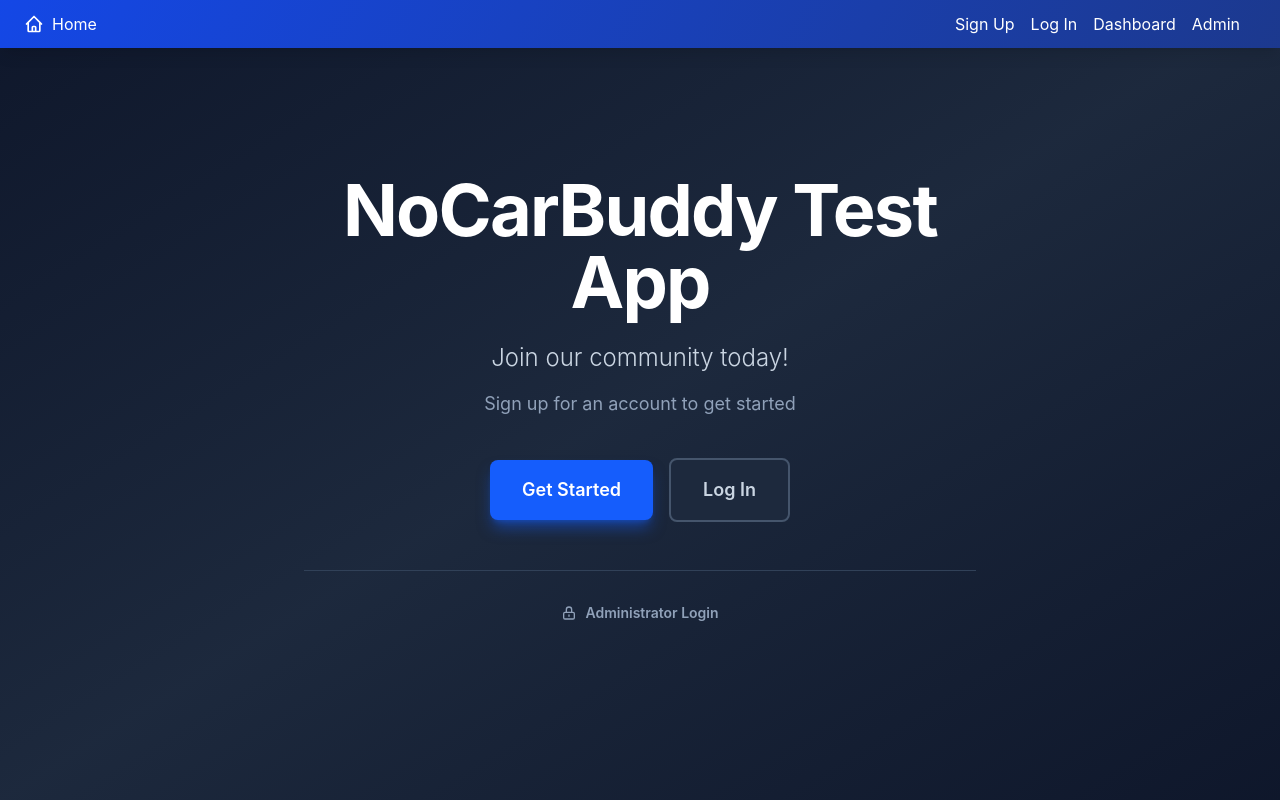
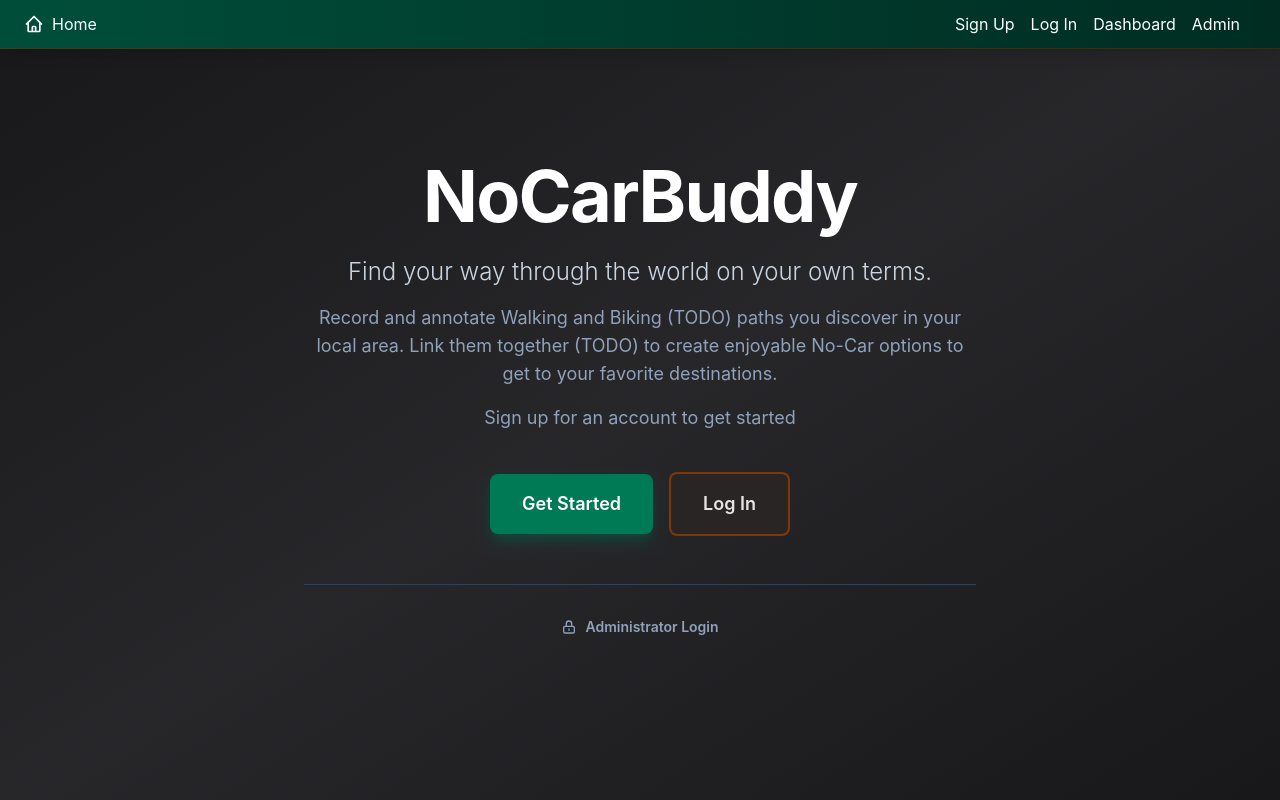
Before and after one commit to xmocxd/NoCarBuddy, a React (Vite) app: page / in a window 1280 px wide. Built offline with nearby package versions, Linux system fonts and the light colour scheme.

Commit message:
change colors

```diff
--- a/src/App.jsx
+++ b/src/App.jsx
@@ -22,7 +22,7 @@ const router = createBrowserRouter([
     {
         // main element to display routes within
         element: (
-            <div className="min-h-screen flex items-center justify-center bg-linear-to-br from-slate-900 via-slate-800 to-slate-900 px-4">
+            <div className="min-h-screen flex items-center justify-center bg-linear-to-br from-zinc-900 via-zinc-800 to-zinc-900 px-4">
                 <NavBar pages={pages} />
                 <Outlet />
             </div>
--- a/src/components/AdminLoginPage.jsx
+++ b/src/components/AdminLoginPage.jsx
@@ -32,7 +32,7 @@ function AdminLoginPage() {
                     <div>
                         <label className="block text-slate-300 mb-2 text-sm sm:text-base" htmlFor="username">Username</label>
                         <input
-                            className="w-full p-2.5 sm:p-3 rounded-lg bg-slate-700 border border-slate-600 text-white focus:outline-none focus:border-blue-500 text-sm sm:text-base"
+                            className="w-full p-2.5 sm:p-3 rounded-lg bg-slate-700 border border-slate-600 text-white focus:outline-none focus:border-emerald-500 text-sm sm:text-base"
                             type="text"
                             name="username"
                             value={userName}
@@ -42,7 +42,7 @@ function AdminLoginPage() {
                     <div>
                         <label className="block text-slate-300 mb-2 text-sm sm:text-base" htmlFor="password">Password</label>
                         <input
-                            className="w-full p-2.5 sm:p-3 rounded-lg bg-slate-700 border border-slate-600 text-white focus:outline-none focus:border-blue-500 text-sm sm:text-base"
+                            className="w-full p-2.5 sm:p-3 rounded-lg bg-slate-700 border border-slate-600 text-white focus:outline-none focus:border-emerald-500 text-sm sm:text-base"
                             type="password"
                             name="password"
                             value={password}
@@ -50,7 +50,7 @@ function AdminLoginPage() {
                         />
                     </div>
                     <div className="text-center">
-                        <button onClick={(e) => { e.preventDefault(); submit(); }} className="mt-5 w-full sm:w-auto rounded-lg bg-blue-600 text-white hover:bg-blue-700 active:bg-blue-800 cursor-pointer py-3 px-6 sm:px-8 transition-all duration-200 font-semibold shadow-lg shadow-blue-600/50 hover:shadow-xl hover:shadow-blue-600/60 hover:scale-105 transform text-sm sm:text-base" type="submit">
+                        <button onClick={(e) => { e.preventDefault(); submit(); }} className="mt-5 w-full sm:w-auto rounded-lg bg-emerald-700 text-white hover:bg-emerald-600 active:bg-emerald-800 cursor-pointer py-3 px-6 sm:px-8 transition-all duration-200 font-semibold shadow-lg shadow-emerald-800/50 hover:shadow-xl hover:shadow-emerald-700/60 hover:scale-105 transform text-sm sm:text-base" type="submit">
                             Login
                         </button>
                     </div>
--- a/src/components/AdminPage.jsx
+++ b/src/components/AdminPage.jsx
@@ -87,7 +87,7 @@ function AdminPage() {
                 <p className="text-base sm:text-xl md:text-2xl text-slate-300 font-light mb-6 sm:mb-8">
                     View and Modify User Accounts <span className="text-green-400 block sm:inline mt-2 sm:mt-0">{adminStatus && "-- Admin Access OK"}</span>
                 </p>
-                <p className="text-base sm:text-lg mb-4 sm:mb-8 font-bold text-blue-300">Registered Users:</p>
+                <p className="text-base sm:text-lg mb-4 sm:mb-8 font-bold text-amber-300">Registered Users:</p>
                 <div className="text-sm sm:text-base lg:text-lg text-slate-300 overflow-x-auto">
                     <table className="w-full table-auto border-collapse min-w-[640px]">
                         <thead>
--- a/src/components/BackHomeButton.jsx
+++ b/src/components/BackHomeButton.jsx
@@ -3,7 +3,7 @@ import { Link } from 'react-router-dom';
 function BackHomeButton() {
     return (
         <Link to="/">
-            <button className="rounded-lg bg-blue-600 text-white hover:bg-blue-700 active:bg-blue-800 cursor-pointer py-3 px-6 transition-all duration-200 font-semibold shadow-lg shadow-blue-600/50 hover:shadow-xl hover:shadow-blue-600/60 hover:scale-105 transform inline-flex items-center gap-2">
+            <button className="rounded-lg bg-emerald-700 text-white hover:bg-emerald-600 active:bg-emerald-800 cursor-pointer py-3 px-6 transition-all duration-200 font-semibold shadow-lg shadow-emerald-800/50 hover:shadow-xl hover:shadow-emerald-700/60 hover:scale-105 transform inline-flex items-center gap-2">
                 <svg className="w-5 h-5" fill="none" stroke="currentColor" viewBox="0 0 24 24">
                     <path strokeLinecap="round" strokeLinejoin="round" strokeWidth={2} d="M3 12l2-2m0 0l7-7 7 7M5 10v10a1 1 0 001 1h3m10-11l2 2m-2-2v10a1 1 0 01-1 1h-3m-6 0a1 1 0 001-1v-4a1 1 0 011-1h2a1 1 0 011 1v4a1 1 0 001 1m-6 0h6" />
                 </svg>
--- a/src/components/HomePage.jsx
+++ b/src/components/HomePage.jsx
@@ -6,10 +6,14 @@ function HomePage() {
             <div className="text-center space-y-8">
                 <div className="space-y-4">
                     <h1 className="text-6xl md:text-7xl font-bold text-white mb-6 tracking-tight">
-                        NoCarBuddy Test App
+                        NoCarBuddy
                     </h1>
                     <p className="text-xl md:text-2xl text-slate-300 font-light">
-                        Join our community today!
+                        Find your way through the world on your own terms.
+                    </p>
+                    <p className="text-lg text-slate-400">
+                        Record and annotate Walking and Biking (TODO) paths you discover in your local area.
+                        Link them together (TODO) to create enjoyable No-Car options to get to your favorite destinations.
                     </p>
                     <p className="text-lg text-slate-400">
                         Sign up for an account to get started
@@ -18,12 +22,12 @@ function HomePage() {
 
                 <div className="flex flex-col sm:flex-row gap-4 justify-center items-center mt-10">
                     <Link to="/signup/" className="w-full sm:w-auto">
-                        <button className="w-full sm:w-auto rounded-lg bg-blue-600 text-white hover:bg-blue-700 active:bg-blue-800 cursor-pointer py-4 px-8 transition-all duration-200 font-semibold text-lg shadow-lg shadow-blue-600/50 hover:shadow-xl hover:shadow-blue-600/60 hover:scale-105 transform">
+                        <button className="w-full sm:w-auto rounded-lg bg-emerald-700 text-white hover:bg-emerald-600 active:bg-emerald-800 cursor-pointer py-4 px-8 transition-all duration-200 font-semibold text-lg shadow-lg shadow-emerald-800/50 hover:shadow-xl hover:shadow-emerald-700/60 hover:scale-105 transform">
                             Get Started
                         </button>
                     </Link>
                     <Link to="/login/" className="w-full sm:w-auto">
-                        <button className="w-full sm:w-auto rounded-lg bg-slate-800 text-slate-300 border-2 border-slate-600 hover:border-slate-500 hover:bg-slate-700 py-4 px-8 transition-all duration-200 font-semibold text-lg cursor-pointer hover:scale-105 transform">
+                        <button className="w-full sm:w-auto rounded-lg bg-stone-800 text-stone-200 border-2 border-amber-800/80 hover:border-amber-700 hover:bg-stone-700/90 py-4 px-8 transition-all duration-200 font-semibold text-lg cursor-pointer hover:scale-105 transform">
                             Log In
                         </button>
                     </Link>
@@ -32,7 +36,7 @@ function HomePage() {
                 <div className="pt-8 border-t border-slate-700 mt-12">
                     <p className="text-sm text-slate-500">
                         <Link to="/admin/">
-                            <span className="font-semibold text-slate-400 hover:text-blue-400 transition-colors duration-200 inline-flex items-center gap-2">
+                            <span className="font-semibold text-slate-400 hover:text-emerald-400 transition-colors duration-200 inline-flex items-center gap-2">
                                 <svg className="w-4 h-4" fill="none" stroke="currentColor" viewBox="0 0 24 24">
                                     <path strokeLinecap="round" strokeLinejoin="round" strokeWidth={2} d="M12 15v2m-6 4h12a2 2 0 002-2v-6a2 2 0 00-2-2H6a2 2 0 00-2 2v6a2 2 0 002 2zm10-10V7a4 4 0 00-8 0v4h8z" />
                                 </svg>
--- a/src/components/LoginPage.jsx
+++ b/src/components/LoginPage.jsx
@@ -51,7 +51,7 @@ function LoginPage() {
                         <input
                             id="email"
                             type="email"
-                            className="w-full p-2.5 sm:p-3 rounded-lg bg-slate-700 border border-slate-600 text-white focus:outline-none focus:border-blue-500 text-sm sm:text-base"
+                            className="w-full p-2.5 sm:p-3 rounded-lg bg-slate-700 border border-slate-600 text-white focus:outline-none focus:border-emerald-500 text-sm sm:text-base"
                             value={email}
                             onChange={(e) => setEmail(e.target.value)}
                             required
@@ -63,7 +63,7 @@ function LoginPage() {
                         <input
                             id="password"
                             type="password"
-                            className="w-full p-2.5 sm:p-3 rounded-lg bg-slate-700 border border-slate-600 text-white focus:outline-none focus:border-blue-500 text-sm sm:text-base"
+                            className="w-full p-2.5 sm:p-3 rounded-lg bg-slate-700 border border-slate-600 text-white focus:outline-none focus:border-emerald-500 text-sm sm:text-base"
                             value={password}
                             onChange={(e) => setPassword(e.target.value)}
                             required
@@ -74,7 +74,7 @@ function LoginPage() {
                         <button
                             type="submit"
                             disabled={submitting}
-                            className="mt-5 w-full sm:w-auto rounded-lg bg-blue-600 text-white hover:bg-blue-700 active:bg-blue-800 disabled:opacity-50 cursor-pointer py-3 px-6 sm:px-8 transition-all duration-200 font-semibold shadow-lg shadow-blue-600/50 hover:shadow-xl hover:shadow-blue-600/60 text-sm sm:text-base"
+                            className="mt-5 w-full sm:w-auto rounded-lg bg-emerald-700 text-white hover:bg-emerald-600 active:bg-emerald-800 disabled:opacity-50 cursor-pointer py-3 px-6 sm:px-8 transition-all duration-200 font-semibold shadow-lg shadow-emerald-800/50 hover:shadow-xl hover:shadow-emerald-700/60 text-sm sm:text-base"
                         >
                             {submitting ? "Logging in..." : "Log in"}
                         </button>
--- a/src/components/NavBar.jsx
+++ b/src/components/NavBar.jsx
@@ -2,8 +2,8 @@ import { NavLink } from "react-router-dom";
 
 function NavBar({ pages }) {
     return (
-        <nav className="bg-linear-120 from-blue-700 to-blue-900 p-3 sm:p-4 text-white flex flex-row flex-wrap sm:flex-nowrap gap-2 sm:gap-0 sm:space-x-3 py-2 sm:py-3 px-3 sm:px-6 shadow-lg justify-end fixed top-0 left-0 w-full z-10">
-            <NavLink to="/" className="mr-2 sm:mr-4 hover:underline hover:decoration-dotted decoration-dotted justify-self-start grow flex items-center gap-1 sm:gap-2 transition-all duration-300 hover:text-blue-300 text-sm sm:text-base">
+        <nav className="bg-gradient-to-r from-emerald-900 to-emerald-950 p-3 sm:p-4 text-white flex flex-row flex-wrap sm:flex-nowrap gap-2 sm:gap-0 sm:space-x-3 py-2 sm:py-3 px-3 sm:px-6 shadow-lg justify-end fixed top-0 left-0 w-full z-10 border-b border-amber-900/40">
+            <NavLink to="/" className="mr-2 sm:mr-4 hover:underline hover:decoration-dotted decoration-dotted justify-self-start grow flex items-center gap-1 sm:gap-2 transition-all duration-300 hover:text-emerald-300 text-sm sm:text-base">
                 <svg className="w-4 h-4 sm:w-5 sm:h-5" fill="none" stroke="currentColor" viewBox="0 0 24 24">
                     <path strokeLinecap="round" strokeLinejoin="round" strokeWidth={2} d="M3 12l2-2m0 0l7-7 7 7M5 10v10a1 1 0 001 1h3m10-11l2 2m-2-2v10a1 1 0 01-1 1h-3m-6 0a1 1 0 001-1v-4a1 1 0 011-1h2a1 1 0 011 1v4a1 1 0 001 1m-6 0h6" />
                 </svg>
@@ -12,7 +12,7 @@ function NavBar({ pages }) {
 
             {pages.map(({ path, title }, index) => {
                 return (
-                    <NavLink key={index} to={path} className="mr-2 sm:mr-4 hover:underline hover:decoration-dotted decoration-dotted transition-all duration-300 hover:text-blue-300 text-sm sm:text-base whitespace-nowrap">
+                    <NavLink key={index} to={path} className="mr-2 sm:mr-4 hover:underline hover:decoration-dotted decoration-dotted transition-all duration-300 hover:text-emerald-300 text-sm sm:text-base whitespace-nowrap">
                         {title}
                     </NavLink>
                 )
--- a/src/components/RecordRoutePage.jsx
+++ b/src/components/RecordRoutePage.jsx
@@ -242,7 +242,7 @@ function RecordRoutePage() {
                                 value={dialogName}
                                 onChange={(e) => setDialogName(e.target.value)}
                                 placeholder="Optional custom name"
-                                className="w-full p-3 rounded-lg bg-slate-700 border border-slate-600 text-white placeholder-slate-500 focus:outline-none focus:border-blue-500"
+                                className="w-full p-3 rounded-lg bg-slate-700 border border-slate-600 text-white placeholder-slate-500 focus:outline-none focus:border-slate-500"
                                 autoFocus
                             />
                         </div>
@@ -258,7 +258,7 @@ function RecordRoutePage() {
                                 type="button"
                                 onClick={handleDialogOk}
                                 disabled={saving}
-                                className="rounded-lg bg-blue-600 text-white hover:bg-blue-700 disabled:opacity-50 py-2 px-4 font-semibold"
+                                className="rounded-lg bg-slate-600 text-white hover:bg-slate-500 disabled:opacity-50 py-2 px-4 font-semibold"
                             >
                                 {saving ? "Saving…" : "OK"}
                             </button>
--- a/src/components/SignUpPage.jsx
+++ b/src/components/SignUpPage.jsx
@@ -113,7 +113,7 @@ function SignUpPage() {
                                         <div key={index}>
                                             <label className="block text-slate-300 mb-2 text-sm sm:text-base" htmlFor={key}>{text}</label>
                                             <input
-                                                className={`w-full p-2.5 sm:p-3 rounded-lg bg-slate-700 border text-white focus:outline-none focus:border-blue-500 text-sm sm:text-base ${valid ? 'border-slate-600' : 'border-red-500'}`}
+                                                className={`w-full p-2.5 sm:p-3 rounded-lg bg-slate-700 border text-white focus:outline-none focus:border-emerald-500 text-sm sm:text-base ${valid ? 'border-slate-600' : 'border-red-500'}`}
                                                 type={type}
                                                 name={key}
                                                 value={value}
@@ -140,7 +140,7 @@ function SignUpPage() {
                         })}
 
                         <div className="text-center">
-                            <button onClick={(e) => {e.preventDefault(); submit();}} className="mt-5 w-full sm:w-auto rounded-lg bg-blue-600 text-white hover:bg-blue-700 active:bg-blue-800 cursor-pointer py-3 px-6 sm:px-8 transition-all duration-200 font-semibold shadow-lg shadow-blue-600/50 hover:shadow-xl hover:shadow-blue-600/60 hover:scale-105 transform text-sm sm:text-base" type="submit">
+                            <button onClick={(e) => {e.preventDefault(); submit();}} className="mt-5 w-full sm:w-auto rounded-lg bg-emerald-700 text-white hover:bg-emerald-600 active:bg-emerald-800 cursor-pointer py-3 px-6 sm:px-8 transition-all duration-200 font-semibold shadow-lg shadow-emerald-800/50 hover:shadow-xl hover:shadow-emerald-700/60 hover:scale-105 transform text-sm sm:text-base" type="submit">
                                 Create Account
                             </button>
                         </div>
--- a/src/index.css
+++ b/src/index.css
@@ -7,7 +7,8 @@ body {
     height: 100vh;
     margin: 0;
     padding: 0;
-    background-color: oklch(27.9% 0.041 260.031);
+    /* Very dark charcoal cool gray */
+    background-color: #0d0e10;
 }
 
 @import "tailwindcss";
```
Also changed, not shown: src/components/DashboardPage.jsx (+6 -6 lines), src/components/SetPasswordPage.jsx (+4 -4 lines).
